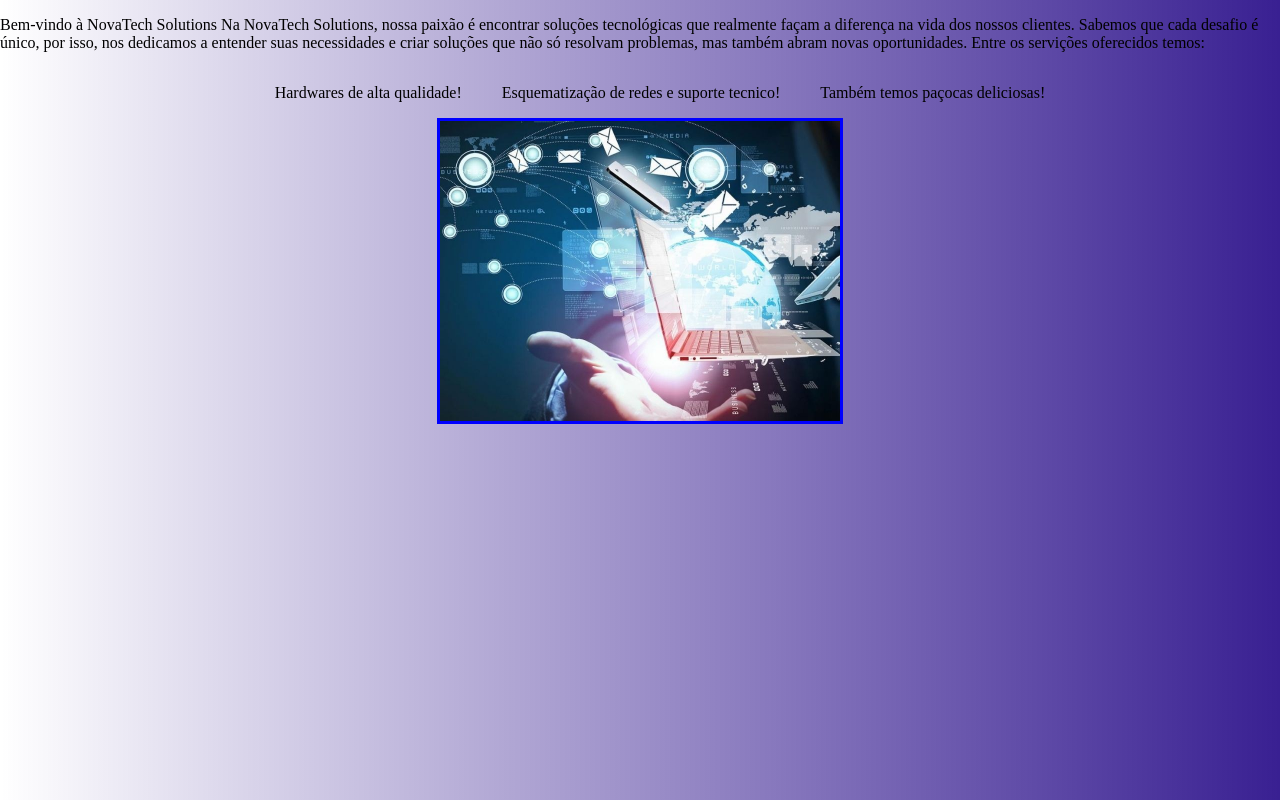
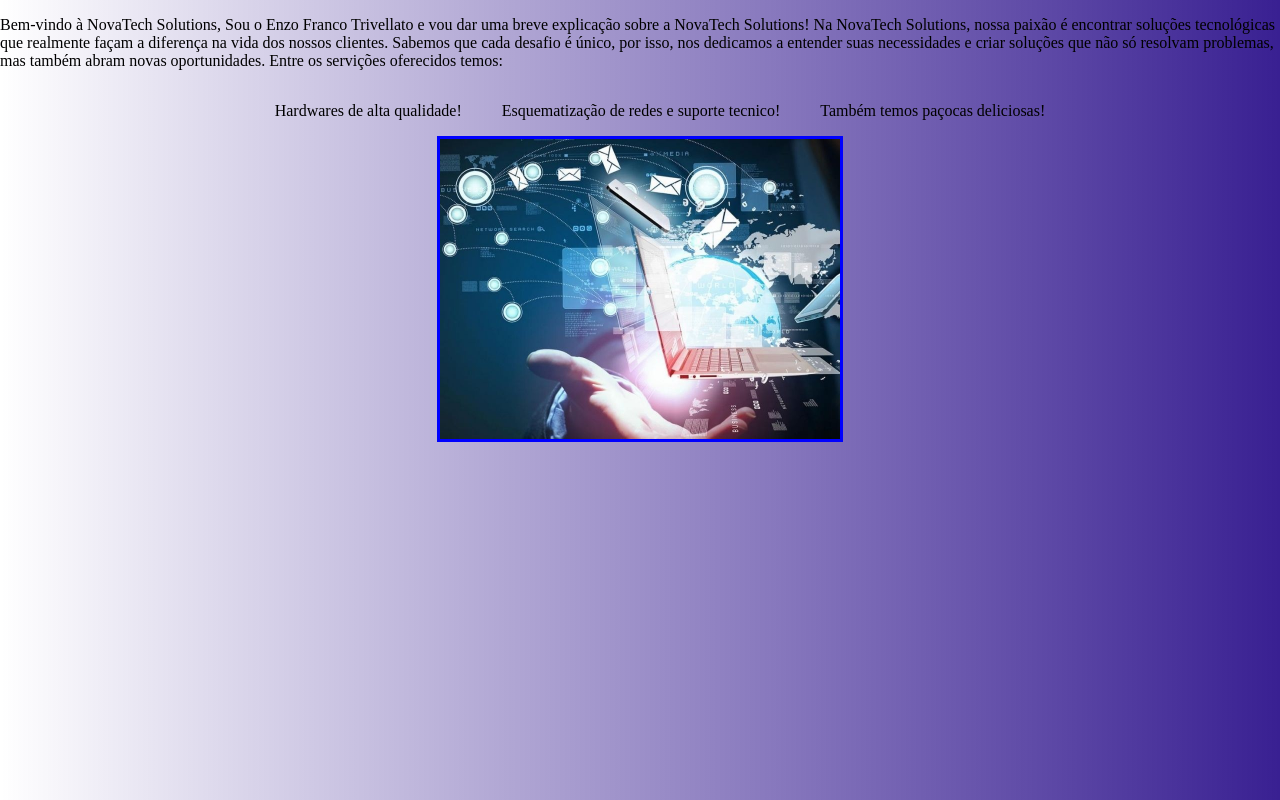
Before and after one commit to Enzoca1/Atividade-HTML-Projeto-II, a plain HTML site: page Index.html in a window 1280 px wide. Drawn offline with Linux system fonts and the light colour scheme.

Commit message:
Index.html

```diff
--- a/Index.html
+++ b/Index.html
@@ -15,7 +15,7 @@
 </head>
 <body>
     <div style="display: flex; justify-content: center;">
-            <p>Bem-vindo à NovaTech Solutions
+            <p>Bem-vindo à NovaTech Solutions, Sou o Enzo Franco Trivellato e vou dar uma breve explicação sobre a NovaTech Solutions!
             Na NovaTech Solutions, nossa paixão é encontrar soluções tecnológicas que realmente façam a diferença na vida dos nossos clientes. Sabemos que cada desafio é único, por isso, nos dedicamos a entender suas necessidades e criar soluções que não só resolvam problemas, mas também abram novas oportunidades.
             Entre os servições oferecidos temos:
             </p>
```
